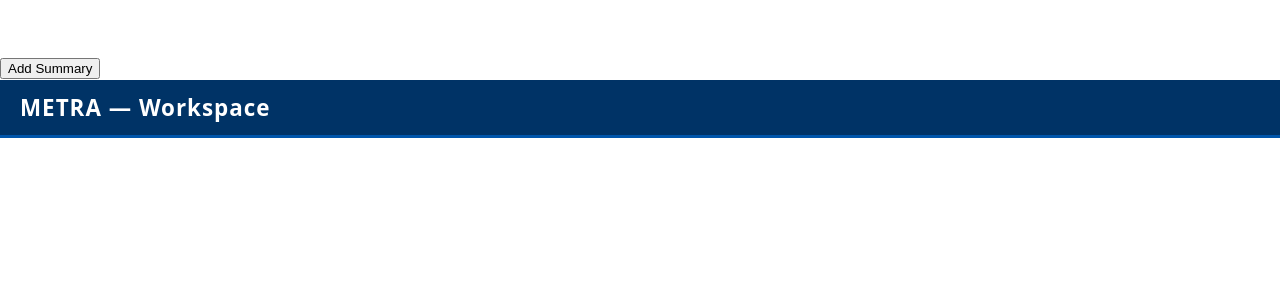
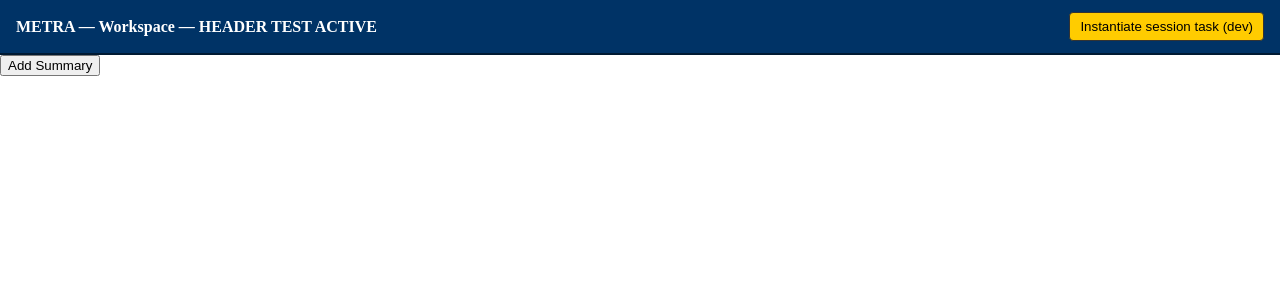
Before and after one commit to johnjkelly1945-ops/project-tracker-vite-pwa-v15, a React (Vite) app: page / in a window 1280 px wide. Shown: the top 300 px of the page. Built offline with nearby package versions, Linux system fonts and the light colour scheme.

Commit message:
Stage 24 (support) — Dev-only workspace task instantiation bridge

```diff
--- a/src/App.jsx
+++ b/src/App.jsx
@@ -8,37 +8,46 @@ import Closure from "./components/Closure";
 /*
 =====================================================================
 METRA — App.jsx
-Stage 21.3.A — Workspace Owner Introduced
+Stage 24 (Diagnostic / Support)
 ---------------------------------------------------------------------
-• App is authoritative owner of workspace state
-• Owns tasks and summaries
-• Exposes summary-creation handler
-• No persistence yet (session-only)
-• No task creation yet
-• No activation / assignment changes
+• Authoritative workspace owner
+• DEV-ONLY task instantiation bridge
+• No persistence
+• No popup auto-open
+• No semantics / governance / timing
 =====================================================================
 */
 
 export default function App() {
   const [activeModule, setActiveModule] = useState("PreProject");
 
-  // Authoritative workspace state (session-only for now)
+  // Authoritative workspace state (session-only)
   const [tasks, setTasks] = useState([]);
   const [summaries, setSummaries] = useState([]);
 
   /* -------------------------------------------------
-     Summary creation (PM-by-convention; enforcement deferred)
+     DEV ONLY — Force task instantiation
+     ------------------------------------------------- */
+  function instantiateDevTask() {
+    const task = {
+      id: crypto.randomUUID(),
+      title: "Session Task (dev)",
+      summaryId: null
+    };
+
+    setTasks(prev => [...prev, task]);
+  }
+
+  /* -------------------------------------------------
+     Summary creation
      ------------------------------------------------- */
   function handleAddSummary(title) {
     if (!title || !title.trim()) return;
 
-    const newSummary = {
-      id: crypto.randomUUID(),
-      title: title.trim()
-    };
-
-    // Append to bottom
-    setSummaries(prev => [...prev, newSummary]);
+    setSummaries(prev => [
+      ...prev,
+      { id: crypto.randomUUID(), title: title.trim() }
+    ]);
   }
 
   function renderActiveModule() {
@@ -66,6 +75,12 @@ export default function App() {
       <ModuleHeader
         activeModule={activeModule}
         setActiveModule={setActiveModule}
+        rightButtons={[
+          {
+            label: "Instantiate session task (dev)",
+            onClick: instantiateDevTask
+          }
+        ]}
       />
       {renderActiveModule()}
     </>
--- a/src/components/ModuleHeader.jsx
+++ b/src/components/ModuleHeader.jsx
@@ -1,38 +1,60 @@
-/* ======================================================================
-   METRA – ModuleHeader.jsx
-   Stable v4 – Workspace Shell Header
-   ----------------------------------------------------------------------
-   Provides:
-   ✔ Default application identity (METRA — Workspace)
-   ✔ Optional module-specific title override
-   ✔ Right-side action buttons (intent-only)
-   ====================================================================== */
+/*
+=====================================================================
+METRA — ModuleHeader.jsx
+Stage 24 (Diagnostic Override)
+---------------------------------------------------------------------
+• FORCED visible header + dev button
+• No CSS dependency
+• No conditional rendering
+• No semantics or persistence
+• DEV / DIAGNOSTIC ONLY
+=====================================================================
+*/
 
-import React from "react";
-import "../Styles/ModuleHeader.css";
-
-export default function ModuleHeader({ title, rightButtons = [] }) {
-  const displayTitle = title || "METRA — Workspace";
-
+export default function ModuleHeader({
+  activeModule,
+  setActiveModule,
+  rightButtons = []
+}) {
   return (
-    <div className="mh-wrapper">
-
-      <div className="mh-title">
-        {displayTitle}
+    <div
+      style={{
+        display: "flex",
+        alignItems: "center",
+        justifyContent: "space-between",
+        padding: "12px 16px",
+        background: "#003366",
+        color: "white",
+        fontSize: "16px",
+        fontWeight: "bold",
+        borderBottom: "2px solid #001a33"
+      }}
+    >
+      {/* LEFT: Title */}
+      <div>
+        METRA — Workspace — HEADER TEST ACTIVE
       </div>
 
-      <div className="mh-right">
+      {/* RIGHT: Forced Dev Buttons */}
+      <div style={{ display: "flex", gap: "8px" }}>
         {rightButtons.map((btn, index) => (
           <button
             key={index}
-            className="mh-btn"
             onClick={btn.onClick}
+            style={{
+              padding: "6px 10px",
+              background: "#ffcc00",
+              color: "#000",
+              border: "1px solid #333",
+              borderRadius: "4px",
+              cursor: "pointer",
+              fontWeight: "normal"
+            }}
           >
             {btn.label}
           </button>
         ))}
       </div>
-
     </div>
   );
 }
```
